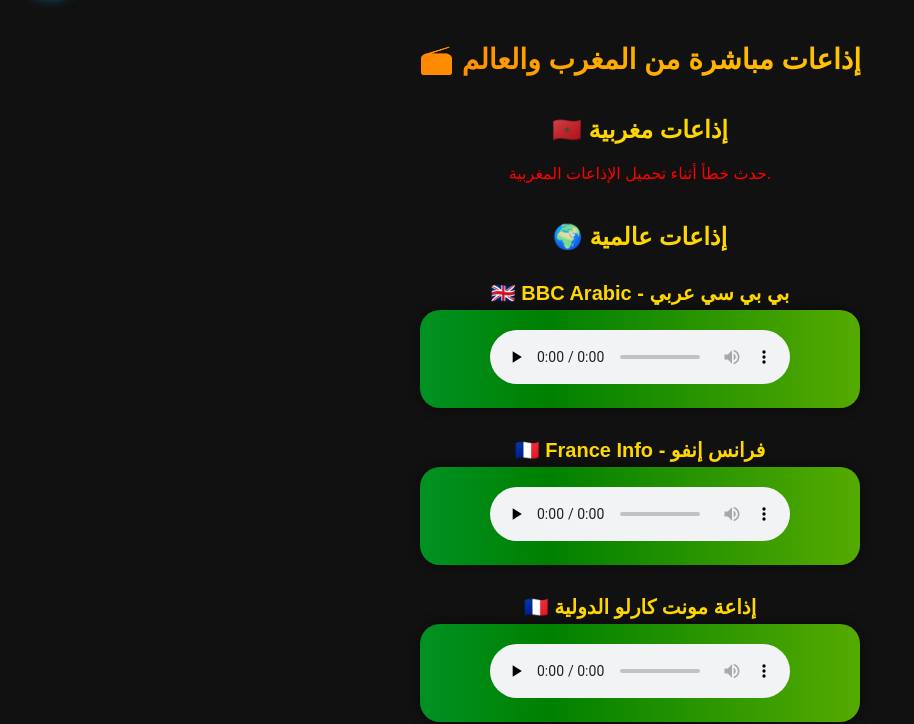
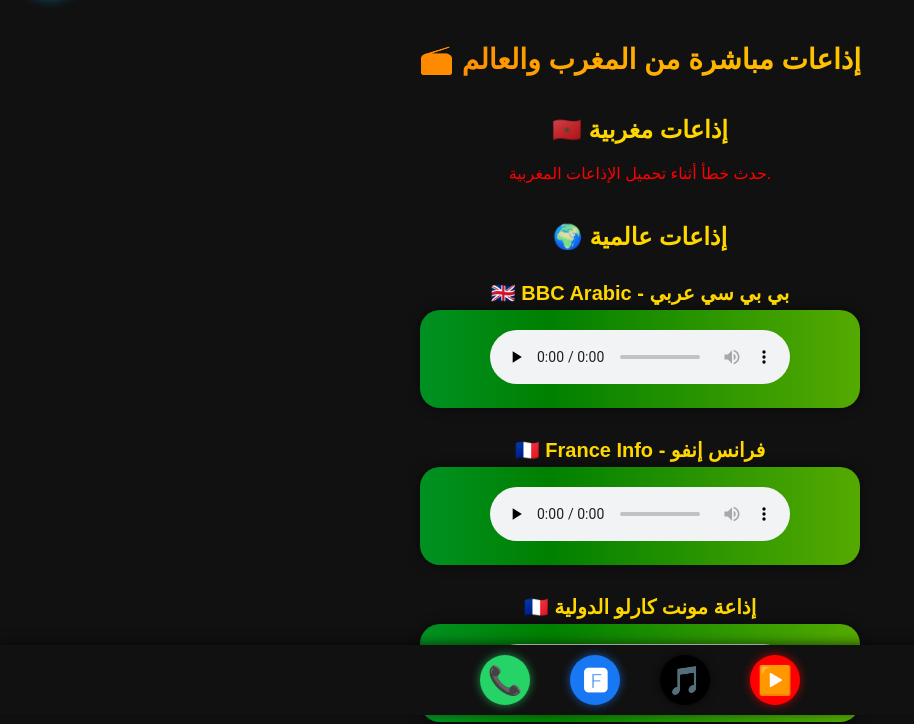
Before and after one commit to paco1963594/Live-radio-Maroc, a plain HTML site: page index.html in a window 1280 px wide. Shown: the part 85-809 px from the top of the page, without its empty margins (0-914 px from the left). Drawn offline with Linux system fonts and the light colour scheme; no server answers.

Commit message:
Update index.html
نيوفايل

```diff
--- a/index.html
+++ b/index.html
@@ -124,38 +124,106 @@
   box-shadow: 0 0 8px #00BFFFAA;
 }
 
+/* شريط أيقونات التواصل الاجتماعي مثبت أسفل الصفحة */
+.social-icons {
+  position: fixed;
+  bottom: 0;
+  left: 0;
+  width: 100%;
+  background-color: #111;
+  display: flex;
+  justify-content: center;
+  gap: 40px;
+  padding: 10px 0;
+  box-shadow: 0 -2px 10px #0008;
+  z-index: 1000;
+}
+
+.social-icons a {
+  width: 50px;
+  height: 50px;
+  border-radius: 50%;
+  display: flex;
+  justify-content: center;
+  align-items: center;
+  color: white;
+  font-size: 28px;
+  text-decoration: none;
+  box-shadow: 0 0 10px #fff3;
+  transition: transform 0.3s, box-shadow 0.3s;
+  font-weight: bold;
+  user-select: none;
+}
+
+.social-icons a.whatsapp {
+  background-color: #25D366;
+  box-shadow: 0 0 10px #25D366AA;
+}
+
+.social-icons a.facebook {
+  background-color: #1877F2;
+  box-shadow: 0 0 10px #1877F2AA;
+}
+
+.social-icons a.tiktok {
+  background-color: #000000;
+  box-shadow: 0 0 10px #000000AA;
+}
+
+.social-icons a.youtube {
+  background-color: #FF0000;
+  box-shadow: 0 0 10px #FF0000AA;
+}
+
+.social-icons a:hover {
+  transform: scale(1.2);
+  box-shadow: 0 0 20px #fff;
+}
   </style>
 </head>
 <body>
   <div class="inline-logo">FM</div>
-  <div class="inline-logo-label">راديو</div>  <h1>📻 إذاعات مباشرة من المغرب والعالم</h1>  <h2 class="section-title">🇲🇦 إذاعات مغربية</h2>
-  <div id="stations-ma">⏳ تحميل الإذاعات المغربية...</div>  <h2 class="section-title">🌍 إذاعات عالمية</h2>
+  <div class="inline-logo-label">راديو</div>
+  <h1>📻 إذاعات مباشرة من المغرب والعالم</h1>
+  <h2 class="section-title">🇲🇦 إذاعات مغربية</h2>
+  <div id="stations-ma">⏳ تحميل الإذاعات المغربية...</div>
+  <h2 class="section-title">🌍 إذاعات عالمية</h2>
   <div id="global-stations">
     <div class="station-title">🇬🇧 BBC Arabic - بي بي سي عربي</div>
     <div class="station">
       <audio controls preload="none" src="https://stream.live.vc.bbcmedia.co.uk/bbc_arabic_radio"></audio>
-    </div><div class="station-title">🇫🇷 France Info - فرانس إنفو</div>
+    </div>
+    <div class="station-title">🇫🇷 France Info - فرانس إنفو</div>
     <div class="station">
       <audio controls preload="none" src="https://icecast.radiofrance.fr/franceinfo-midfi.mp3"></audio>
     </div>
-
     <div class="station-title">🇫🇷 إذاعة مونت كارلو الدولية</div>
     <div class="station">
       <audio controls preload="none" src="https://montecarlodoualiya128k.ice.infomaniak.ch/mc-doualiya.mp3"></audio>
     </div>
-
     <div class="station-title">🇬🇧 TV5MONDE - بث صوتي تجريبي</div>
     <div class="station">
       <audio controls preload="none" src="https://stream.live.vc.bbcmedia.co.uk/bbc_world_service"></audio>
     </div>
-
-  </div>  <div class="youtube-section">
+  </div>
+  <div class="youtube-section">
     <h3>الأستاذ ياسين العمري والشيخ سعيد الكملي</h3>
     <a class="youtube-link" href="https://youtube.com/@toto-n5z?si=_UzlDcVYMzN9pMkU" target="_blank" rel="noopener noreferrer">اضغط هنا</a>
-  </div>  <div class="link-section">
+  </div>
+  <div class="link-section">
     <h3>🌍 موقع السفر العالمي</h3>
     <a class="external-link" href="https://12go.asia/?z=12574420" target="_blank" rel="noopener noreferrer">🔗 زر لزيارة 12go.asia</a>
-  </div>  <script>
+  </div>
+
+  <!-- شريط أيقونات التواصل الاجتماعي -->
+  <div class="social-icons">
+    <a class="whatsapp" href="https://wa.me/212600000000" target="_blank" title="WhatsApp">📞</a>
+    <a class="facebook" href="https://facebook.com/yourpage" target="_blank" title="Facebook">🅵</a>
+    <a class="tiktok" href="https://www.tiktok.com" target="_blank" title="TikTok">🎵</a>
+    <a class="youtube" href="https://youtube.com/@yourchannel" target="_blank" title="YouTube">▶️</a>
+  </div>
+
+  <script>
     async function loadMoroccanStations() {
       const container = document.getElementById('stations-ma');
       container.innerHTML = '';
@@ -199,5 +267,6 @@
     }
 
     loadMoroccanStations();
-  </script></body>
+  </script>
+</body>
 </html>
```
Lines whose indentation alone changed are shown as unchanged.
